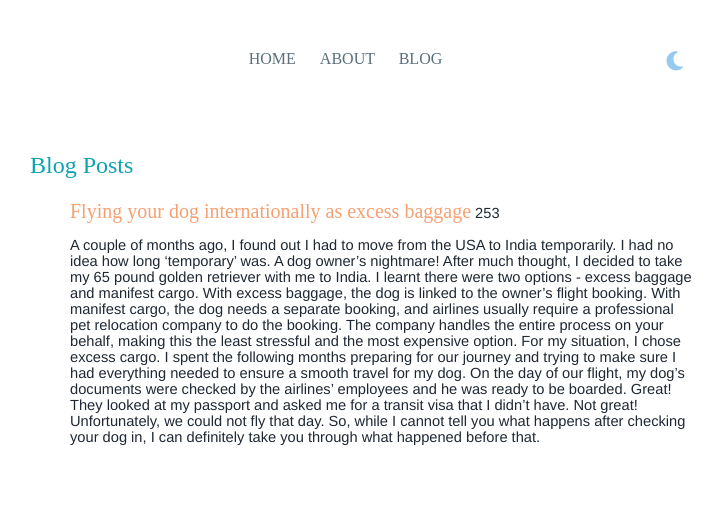
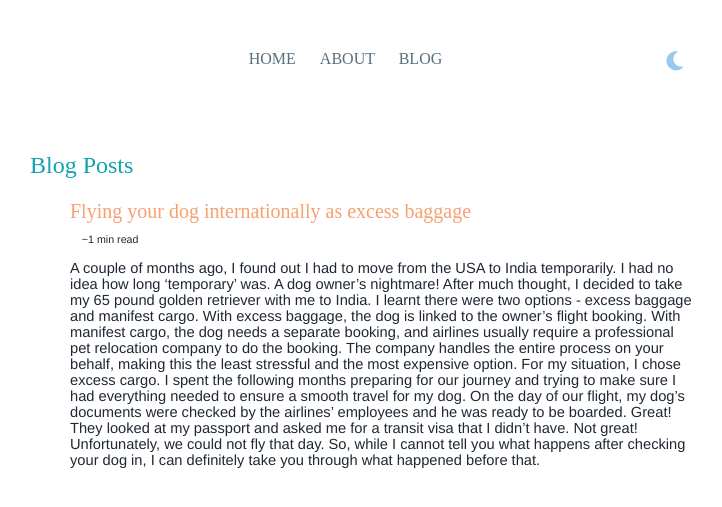
Before and after one commit to vaishnavisen/vaishnavisen.github.io, a Jekyll site: the page built from blog.html, in a window 1280 px wide. Shown: the top 507 px of the page, without its empty margins (278-1000 px from the left). Built offline with Jekyll 4.4.1, drawn with Linux system fonts in a browser that asks for light colours; nearby versions of some CDN libraries.

Commit message:
Add read time and date to post excerpt

```diff
--- a/_layouts/post.html
+++ b/_layouts/post.html
@@ -1,4 +1,4 @@
---
+---
 layout: default
 ---
 
--- a/blog.html
+++ b/blog.html
@@ -5,9 +5,17 @@ title: Blog Posts
 <body>
 <ul>
   {% for post in site.posts %}
+    {% capture words %}
+      {{ post.content | number_of_words }}
+    {% endcapture %}
     <li>
       <a class = "link_title" href="{{ post.url }}">{{ post.title }}</a>
-      {{ post.content | number_of_words }}
+      <p class="post_metadata">
+        <i class="fa-thin fa-calendar-days"></i>
+        {{ page.date | date: "%B %-d, %Y" }}&nbsp;&nbsp;&nbsp;
+        <i class="fa-thin fa-book-open"></i>
+        ~{{ words | divided_by: 180 | append: ' min' }} read
+      </p>
       <div class = "normal_text"> {{ post.excerpt }} </div>
     </li>
   {% endfor %}
```
